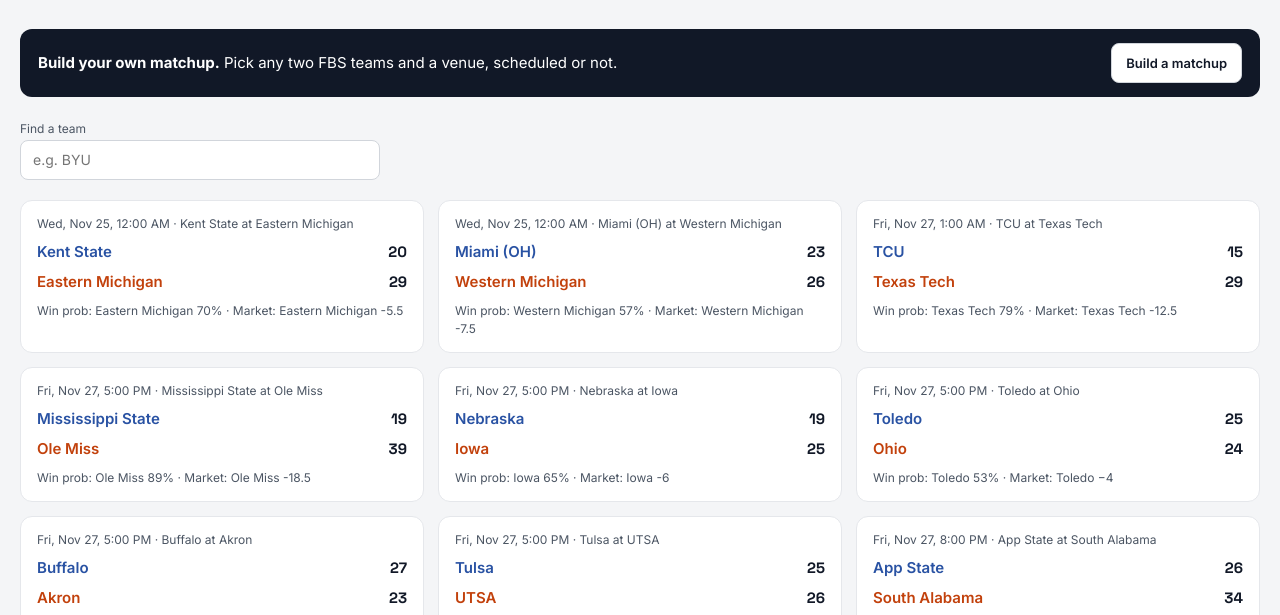
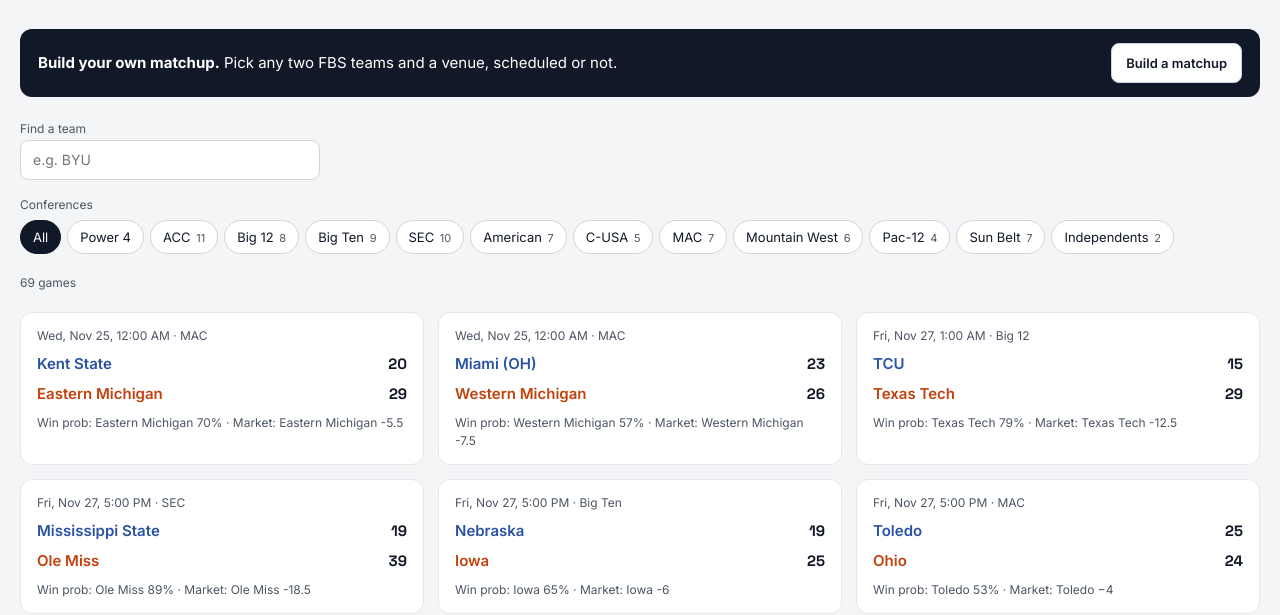
Before and after one commit to wrigh1ca-code/weighted-matchups, a plain HTML site: page site/index.html in a window 1280 px wide. Shown: the part 184-799 px from the top of the page. Drawn offline with Linux system fonts and the light colour scheme.

Commit message:
Filter this week's games by conference
Conference buttons on the home page (with game counts): pick one or more,
Power 4 shortcut, All to clear. A game shows if either team is in a picked
conference. Selection is kept in the URL (?conf=Big 12,Big Ten) so it can be
bookmarked or shared, and works together with the team search. Each card now
shows its conference(s).

Co-Authored-By: Claude Opus 5.5 <noreply@anthropic.com>
Claude-Session: https://claude.ai/code/session_01WUYX1eMmBTXccnnAZ6ZdM2

```diff
--- a/site/app.css
+++ b/site/app.css
@@ -188,3 +188,13 @@ footer { font-size: 12px; color: var(--muted); }
 .combo-list [role=option].sel { font-weight: 700; }
 .combo-group { font-size: 11px; font-weight: 700; letter-spacing: .06em; text-transform: uppercase; color: var(--muted); padding: 10px 10px 4px; }
 .combo-empty { padding: 10px; color: var(--muted); font-size: 14px; }
+
+/* Home page filters */
+.filters { display: flex; flex-wrap: wrap; gap: 16px 28px; align-items: flex-end; }
+.filters .search { flex: 0 1 300px; }
+.confs { display: flex; flex-wrap: wrap; gap: 6px; }
+button.chip.conf { font: 13px Inter, sans-serif; min-height: 34px; padding: 0 12px; cursor: pointer; background: #fff; color: var(--ink); border: 1px solid #d1d5db; border-radius: 999px; }
+button.chip.conf:hover { border-color: #6b7280; }
+button.chip.conf.on { background: #111827; border-color: #111827; color: #fff; }
+button.chip.conf .n { color: var(--muted); font-size: 11px; margin-left: 2px; }
+button.chip.conf.on .n { color: #d1d5db; }
--- a/site/index.html
+++ b/site/index.html
@@ -20,7 +20,14 @@
     <p class="small" style="max-width:760px">Every team's advanced-stat profile is weighted toward the games that look most like this one: similar opponents, recent weeks, the same setting and the expected starting QB. Projections come from those weighted profiles.</p>
   </div>
   <div class="buildcta"><span><b>Build your own matchup.</b> Pick any two FBS teams and a venue, scheduled or not.</span><a class="btn" href="build.html">Build a matchup</a></div>
-  <div class="search"><label class="small" for="q">Find a team</label><input id="q" type="search" placeholder="e.g. BYU"></div>
+  <div class="filters">
+    <div class="search"><label class="small" for="q">Find a team</label><input id="q" type="search" placeholder="e.g. BYU"></div>
+    <div role="group" aria-labelledby="conflbl" style="display:flex;flex-direction:column;gap:6px">
+      <span class="small" id="conflbl">Conferences <span id="confnote"></span></span>
+      <div class="confs" id="confs"></div>
+    </div>
+  </div>
+  <div class="small" id="count" role="status"></div>
   <div class="gamelist" id="list"></div>
   <footer>Data: <a href="https://collegefootballdata.com">CollegeFootballData.com</a>. EPA is CFBD's PPA. Not affiliated with any team or sportsbook.</footer>
 </main>
--- a/site/index.js
+++ b/site/index.js
@@ -14,12 +14,53 @@
     return s < 0 ? `Market: ${g.home} ${s}` : `Market: ${g.away} −${s}`;
   }
 
+  // Conference filter: pick one or more; a game shows if either team is in a picked conference.
+  // Kept in the URL (?conf=Big 12,Big Ten) so a filtered view can be bookmarked or shared.
+  const SHORT = { 'American Athletic': 'American', 'Mid-American': 'MAC', 'Conference USA': 'C-USA', 'FBS Independents': 'Independents' };
+  const POWER = ['ACC', 'Big 12', 'Big Ten', 'SEC'];
+  const short = c => SHORT[c] || c;
+  const counts = {};
+  for (const g of data.games) for (const c of new Set([g.home_conf, g.away_conf])) if (c) counts[c] = (counts[c] || 0) + 1;
+  const confs = Object.keys(counts).sort((a, b) =>
+    (POWER.includes(b) - POWER.includes(a)) || (a === 'FBS Independents') - (b === 'FBS Independents') || a.localeCompare(b));
+  const params = new URLSearchParams(location.search);
+  const picked = new Set((params.get('conf') || '').split(',').map(x => x.trim()).filter(c => counts[c]));
+  const box = document.getElementById('confs');
+  const btn = (label, title, on, click) => {
+    const b = document.createElement('button');
+    b.type = 'button'; b.className = 'chip conf' + (on ? ' on' : ''); b.setAttribute('aria-pressed', on);
+    b.innerHTML = label; if (title) b.title = title; b.addEventListener('click', click); return b;
+  };
+  function drawConfs() {
+    box.textContent = '';
+    const powerOn = POWER.every(c => picked.has(c) || !counts[c]) && picked.size === POWER.filter(c => counts[c]).length;
+    box.append(btn('All', 'Show every game', picked.size === 0, () => { picked.clear(); update(); }));
+    if (POWER.some(c => counts[c])) box.append(btn('Power 4', 'ACC, Big 12, Big Ten and SEC', powerOn, () => {
+      picked.clear(); if (!powerOn) POWER.forEach(c => counts[c] && picked.add(c)); update(); }));
+    for (const c of confs) box.append(btn(`${short(c)} <span class="n">${counts[c]}</span>`, c, picked.has(c), () => {
+      picked.has(c) ? picked.delete(c) : picked.add(c); update(); }));
+    document.getElementById('confnote').textContent = picked.size ? '· includes nonconference games' : '';
+  }
+  function update() {
+    const u = new URL(location.href);
+    if (picked.size) u.searchParams.set('conf', [...picked].join(',')); else u.searchParams.delete('conf');
+    history.replaceState(null, '', u);
+    drawConfs(); render();
+  }
+
   function render() {
     const term = q.value.trim().toLowerCase();
     list.textContent = '';
-    data.games
-      .filter(g => !term || g.home.toLowerCase().includes(term) || g.away.toLowerCase().includes(term))
-      .forEach(g => {
+    const shown = data.games
+      .filter(g => !picked.size || picked.has(g.home_conf) || picked.has(g.away_conf))
+      .filter(g => !term || g.home.toLowerCase().includes(term) || g.away.toLowerCase().includes(term));
+    document.getElementById('count').textContent = (picked.size || term)
+      ? `${shown.length} of ${data.games.length} games` : `${data.games.length} games`;
+    if (!shown.length) {
+      list.innerHTML = '<div class="note">No games match. Try another conference or clear the search.</div>';
+      return;
+    }
+    shown.forEach(g => {
         const a = document.createElement('a');
         a.className = 'gcard';
         a.href = `game.html?id=${g.id}`;
@@ -30,7 +71,8 @@
           <div class="teams"><span class="away"></span><span class="pts a"></span></div>
           <div class="teams"><span class="home"></span><span class="pts h"></span></div>
           <div class="small spread"></div>`;
-        a.querySelector('.small').textContent = `${when} · ${g.away} ${at} ${g.home}`;
+        const cf = g.home_conf === g.away_conf ? short(g.home_conf || '') : [g.away_conf, g.home_conf].filter(Boolean).map(short).join(' / ');
+        a.querySelector('.small').textContent = `${when}${cf ? ' · ' + cf : ''}`;
         a.querySelector('.teams .away').textContent = g.away;
         a.querySelector('.pts.a').textContent = Math.round(g.away_pts);
         a.querySelector('.teams .home').textContent = g.home;
@@ -41,5 +83,6 @@
       });
   }
   q.addEventListener('input', render);
+  drawConfs();
   render();
 })();
```
